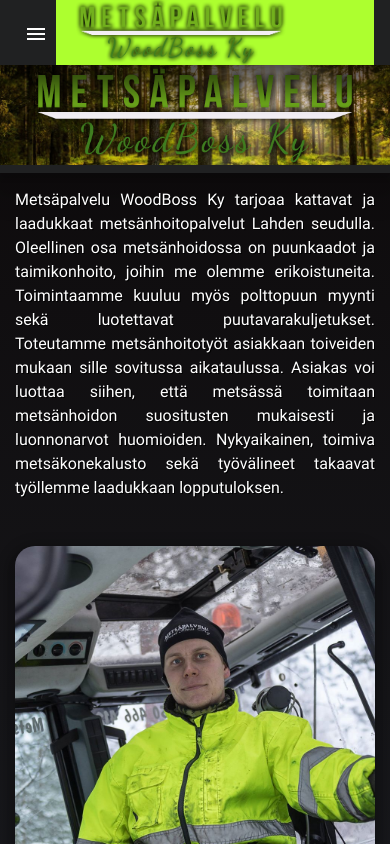
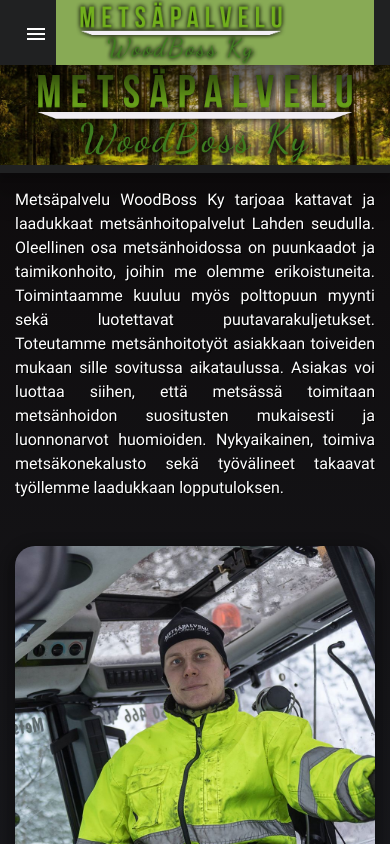
Before and after one commit to KimiNyG/Woodboss, an Angular app: page / in a window 390 px wide. Built offline with nearby package versions, Linux system fonts and the light colour scheme.

Commit message:
img testing

```diff
--- a/src/app/shared/navigationbar/navigationbar.component.css
+++ b/src/app/shared/navigationbar/navigationbar.component.css
@@ -55,7 +55,7 @@
   #navLogo a {
     width: 100%;
     height: 100%;
-    background-color: greenyellow;
+    background-color: rgb(136, 170, 85);
   }
 
   #navList {
```
